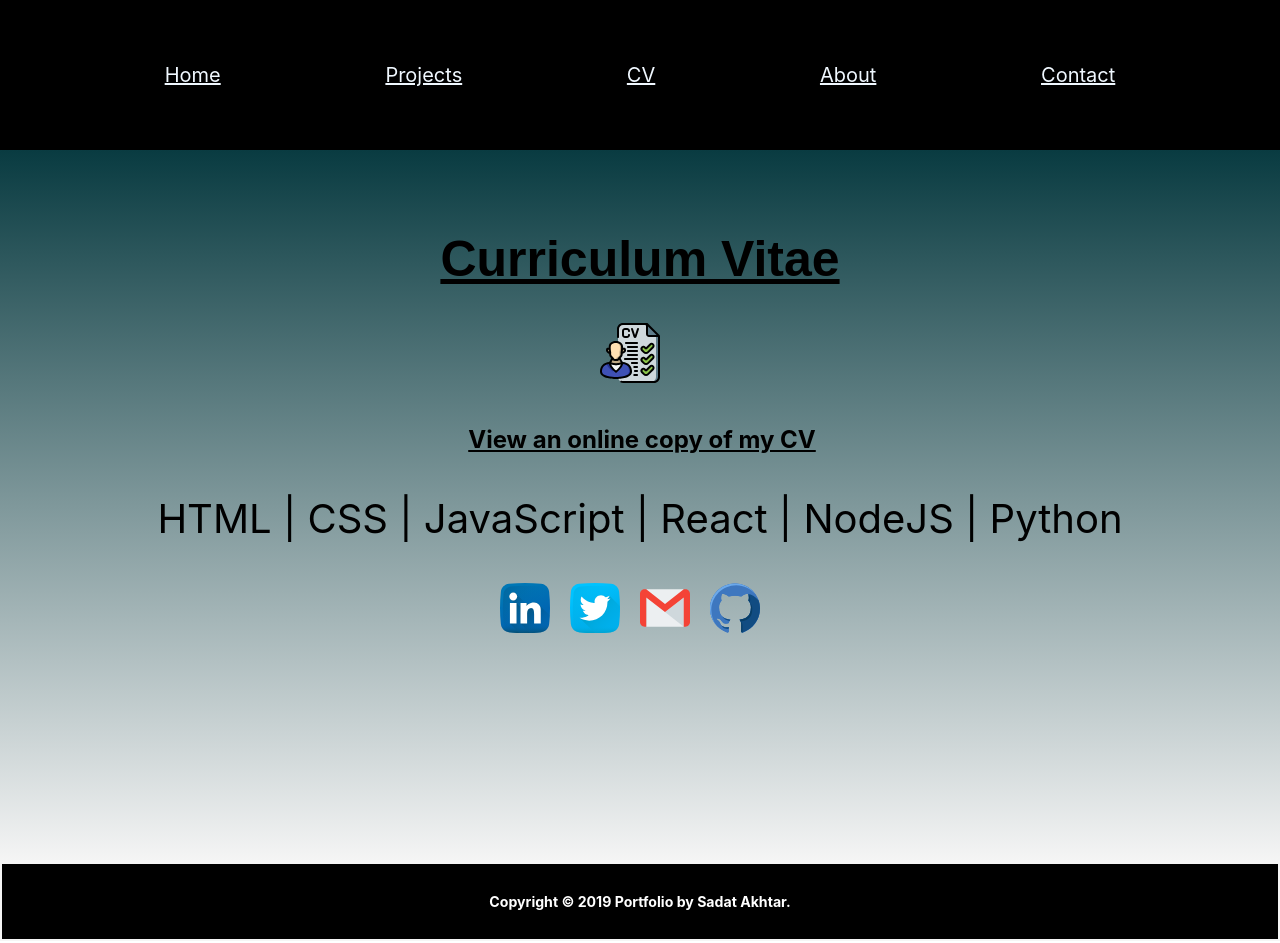
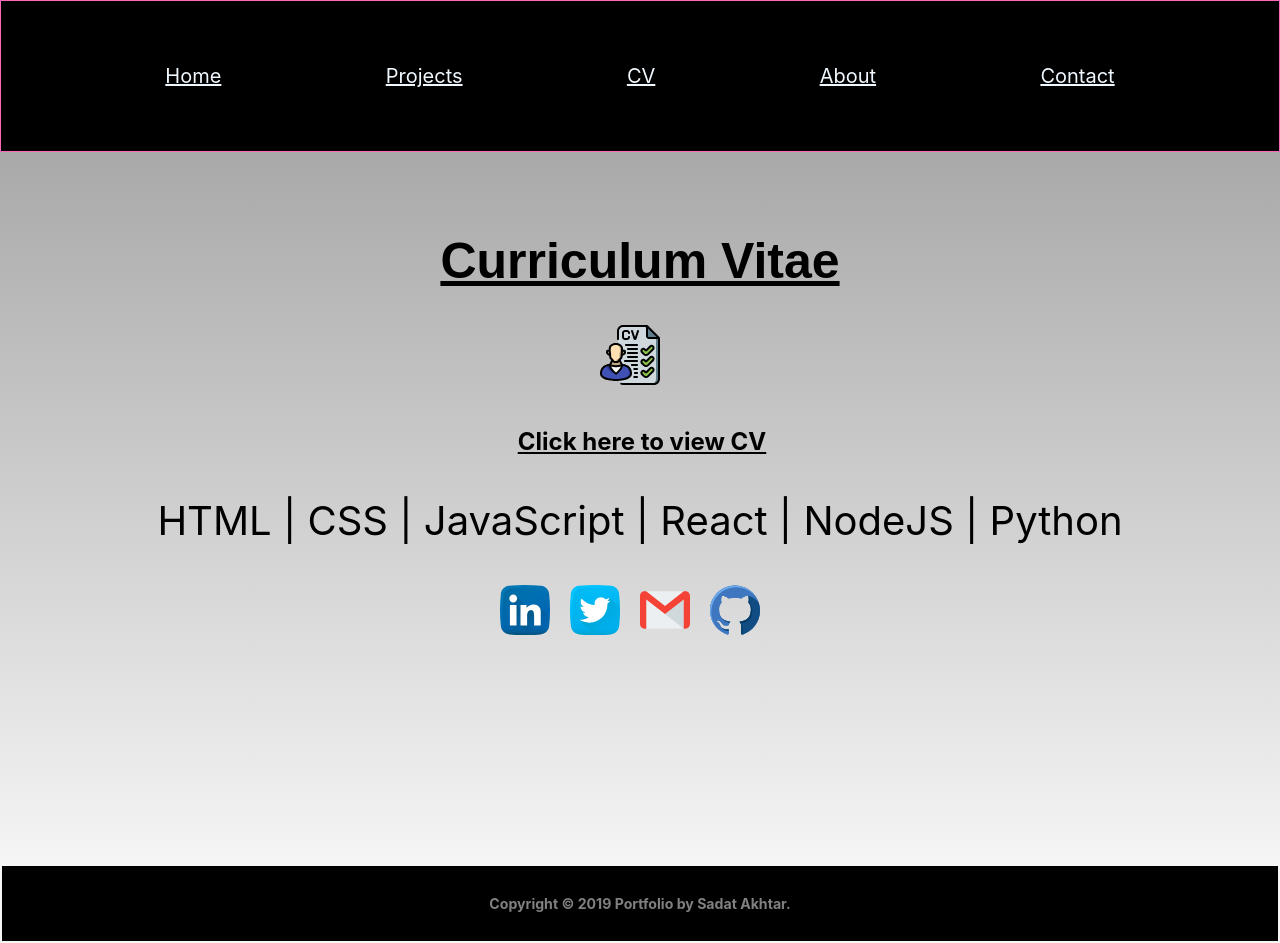
Before and after one commit to sadatakhtar/myportfolio-app, a React (Create React App) app: page /Components/Cv in a window 1280 px wide. Built offline with nearby package versions, Linux system fonts and the light colour scheme.

Commit message:
color scheme changed

```diff
--- a/src/App.css
+++ b/src/App.css
@@ -3,7 +3,7 @@
   list-style-type: none;
   margin: 0px;
   padding: 0px;
-
+  border: 1px solid hotpink;
   display: flex;
   flex-direction: row;
   justify-content: space-evenly;
@@ -49,7 +49,7 @@ footer {
   background-color: black;
   height: 75px;
   border: 2px double whitesmoke;
-  color: white;
+  color: gray;
   font-size: 17px;
   display: flex;
   justify-content: center;
@@ -61,7 +61,7 @@ footer {
 #main-div {
 
   background-color: whitesmoke;
-  background-image: linear-gradient(#093b41,whitesmoke);
+  background-image: linear-gradient(darkgray,whitesmoke);
   text-align: center;
   height: 70%;
   margin-top: 0px;
@@ -94,7 +94,7 @@ h1 {
 
 }
 #cv-link:hover{
-  color: greenyellow;
+  color: hotpink;
 }
 
 #skills {
@@ -115,7 +115,7 @@ p{
   color: black;
 }
 #pro-links:hover {
-  color: greenyellow;
+  color: hotpink;
   font-size: 24px;
 }
 a {
@@ -141,6 +141,8 @@ ol{
   padding-left: 0px;
 }
 button{
+  color: white;
+  background-color: hotpink;
   width: 120px;
   height: 40px;
   font-size: large;
@@ -165,5 +167,6 @@ button:hover {
   text-align: center;
 }
 #ul li:hover{
-  background-color: darkgray;
+  color: hotpink;
+
 }
--- a/src/Components/Cv.js
+++ b/src/Components/Cv.js
@@ -9,7 +9,7 @@ function Cv(){
         <h1><u>Curriculum Vitae</u></h1>
         <p><img src={curriculam} alt="cv-logo" width="60px" height="70px" /></p>
         <h2 id="cv-h2"><a id="cv-link" href="https://docs.google.com/document/d/1G4FfqLL1H-fgd2u5E1euYwbFfDHMviE_bkei4VnWyhE/edit?usp=sharing"
-        target="_blank">View an online copy of my CV</a></h2>
+        target="_blank">Click here to view CV</a></h2>
         <p id="skills">HTML | CSS | JavaScript | React | NodeJS | Python</p>
         <Icons />
         </div>
```
